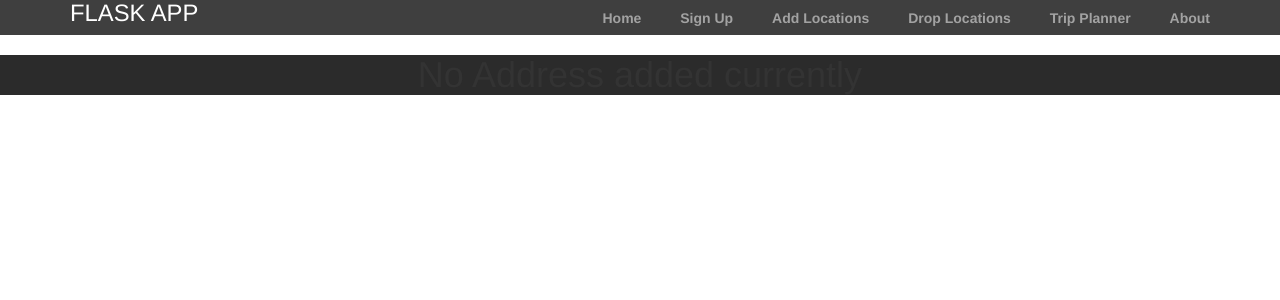
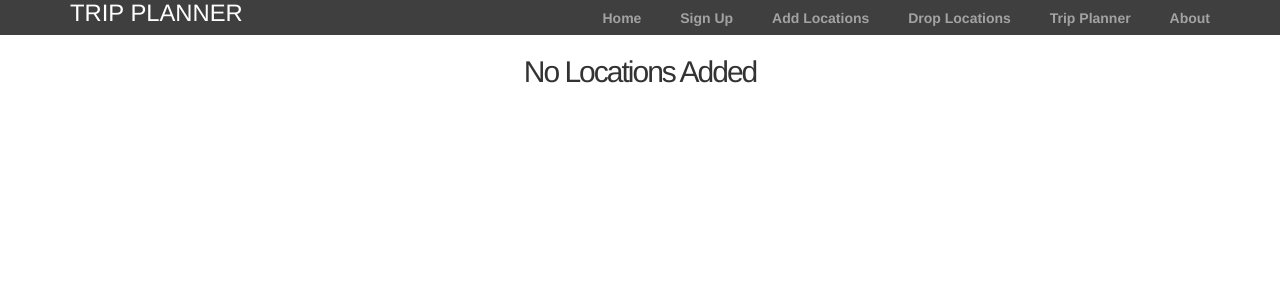
Before and after one commit to Rushin95/CMPE273-Project-1, a Python web app: template myapp/templates/addplaces.html in a window 1280 px wide. Shown: the top 300 px of the page. Run offline with Jinja, Linux system fonts and the light colour scheme; the template is opened without the code that fills it, so the values that code supplies are empty; some libraries are stand-ins or nearby versions.

Commit message:
Minor Changes

```diff
--- a/myapp/static/css/Content.css
+++ b/myapp/static/css/Content.css
@@ -1,3 +1,3 @@
 #Heading{
- background-color: #2B2B2B;
+ margin-top: 300px;
 }
--- a/myapp/templates/Results.html
+++ b/myapp/templates/Results.html
@@ -49,7 +49,7 @@ display:none;
 <body>
 <header>
         <div class="container">
-            <h1 class="logo">Flask App</h1>
+            <h1 class="logo">TRIP PLANNER</h1>
             <nav>
                 <strong>
                     <ul class="menu">
@@ -150,7 +150,7 @@ display:none;
                 <button type="button"  value="submit" onclick="generate()" class="btn btn-default" style="margin-left:auto;margin-right:auto;display:block;margin-top:5%;margin-bottom:0%">Generate PDF</button>
         </form>
 {% else %}
-    <h1>NO address</h1>
+    <h1 align="center">No Address Added.Cannot plan a Trip.!!!</h1>
 {% endif %}
 </body>
 <script >
--- a/myapp/templates/addplaces.html
+++ b/myapp/templates/addplaces.html
@@ -29,7 +29,7 @@
  <body id="test">
  <header>
         <div class="container">
-            <h1 class="logo">Flask App</h1>
+            <h1 class="logo">TRIP PLANNER</h1>
             <nav>
                 <strong>
                     <ul class="menu">
@@ -66,7 +66,7 @@
                         </form>
 
             {% else %}
-                            <h1 id="Heading" align="center">No Address added currently</h1>
+                            <h2 id="Heading1">No Locations Added</h2>
             {% endif %}
  </body>
 </html>
--- a/myapp/views.py
+++ b/myapp/views.py
@@ -169,8 +169,9 @@ def places():
     form = PlacesForm()
 
     # Create a User by default
-    user = User.query.filter_by(email=session['email']).first()
-
+    Check=len(User.query.all())
+    if(Check > 0):
+        user = User.query.filter_by(email=session['email']).first()
     my_markers = { icons.dots.green: [], icons.dots.red: [] }
 
     # Import markers from Locations on DB
```
Also changed, not shown: 1 other file.
